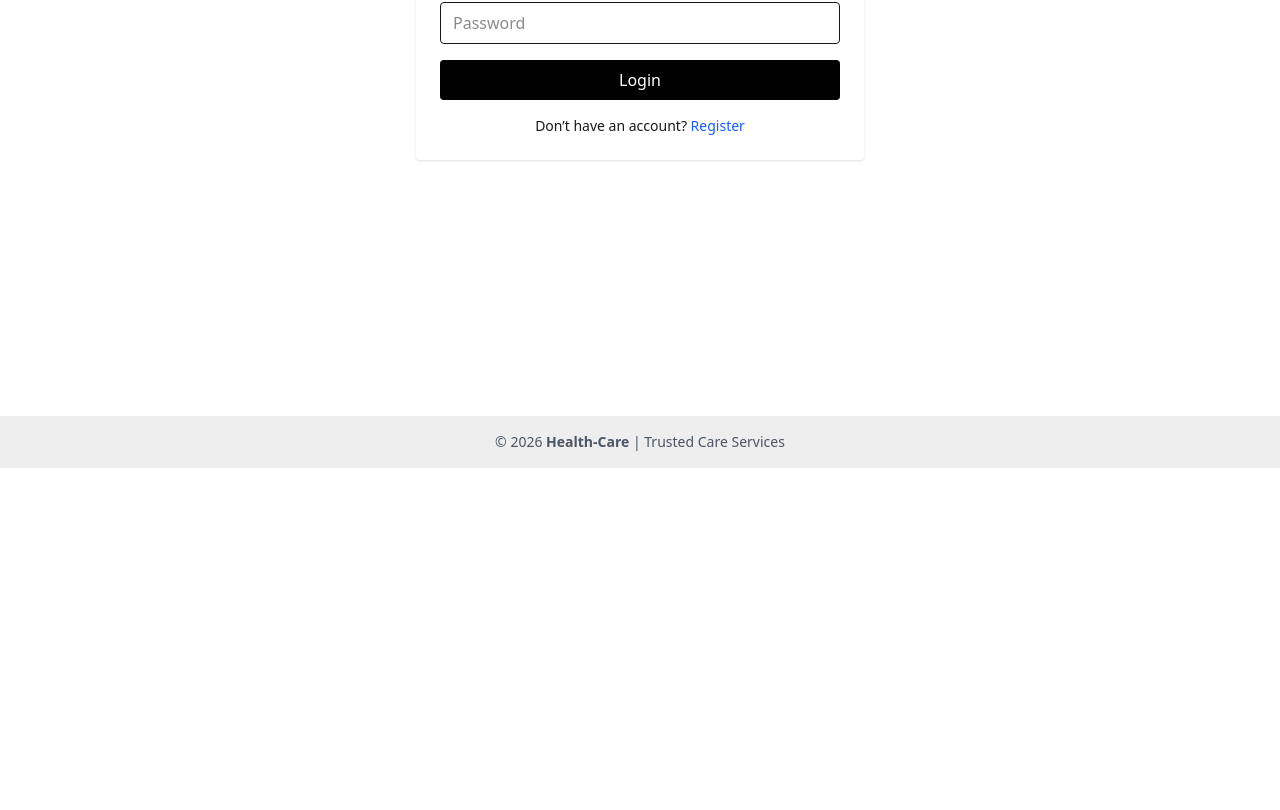
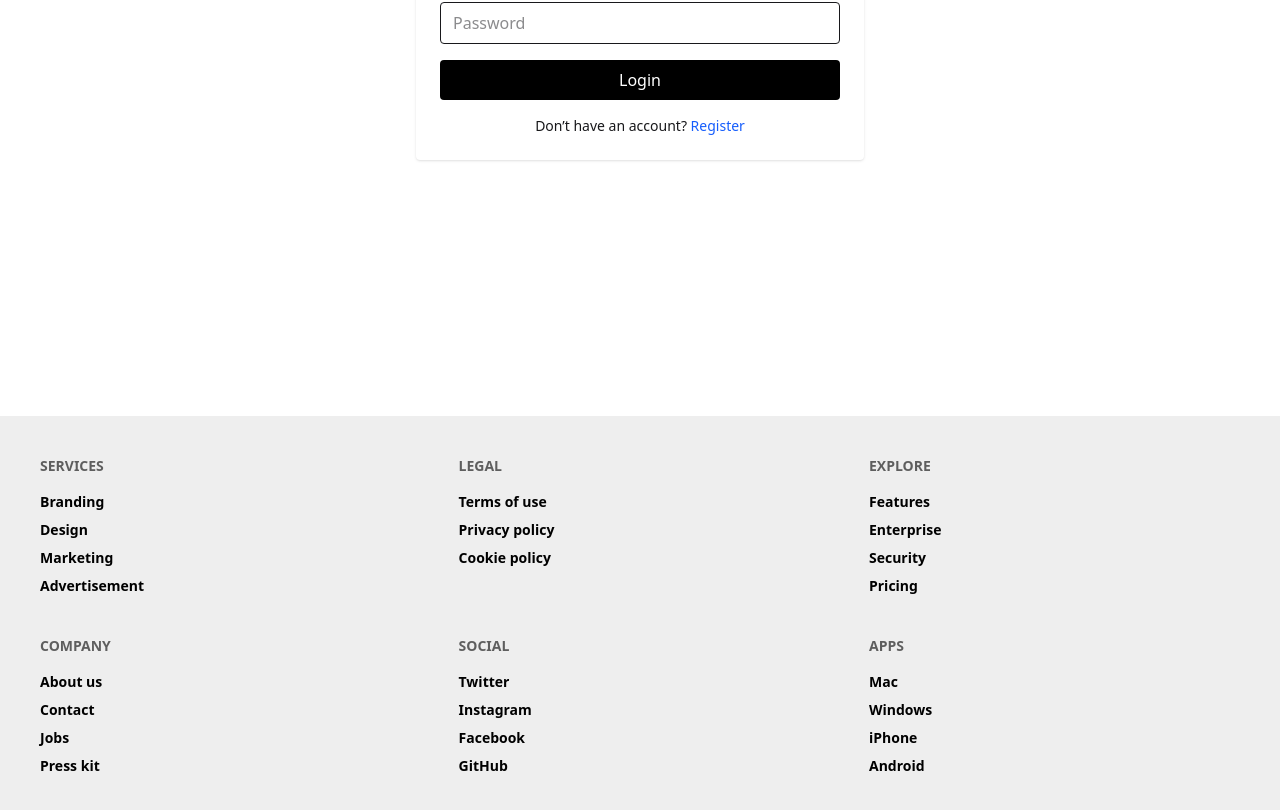
Before and after one commit to islamSorifulhero/Next.js-1, a Next.js app: page /login in a window 1280 px wide. Shown: the part 444-1254 px from the top of the page. Before the commit the page ends 912 px from the top, so only its background shows below. Built offline with nearby package versions, Linux system fonts and the light colour scheme; no server answers.

Commit message:
booking data and Footer updated

```diff
--- a/src/app/page.jsx
+++ b/src/app/page.jsx
@@ -9,7 +9,7 @@
 export default function HomePage() {
   return (
     <div>
-      <div style={{ padding: 20 }}>
+      {/* <div style={{ padding: 20 }}>
         <h1>Welcome to Care.xyz</h1>
         <h2>Our Services</h2>
         {services.map(service => (
@@ -21,7 +21,7 @@
             </Link>
           </div>
         ))}
-      </div>
+      </div> */}
       <Hero></Hero>
       <Service></Service>
       <About></About>
--- a/src/components/Footer.jsx
+++ b/src/components/Footer.jsx
@@ -1,9 +1,47 @@
 export default function Footer() {
   return (
-    <footer className="bg-base-300 text-center py-4 mt-">
-      <p className="text-sm text-gray-600">
-        © 2026 <span className="font-semibold">Health-Care</span> | Trusted Care Services
-      </p>
+    <footer className="footer sm:footer-horizontal bg-base-300 text-black text-l font-semibold grid-rows-2 p-10">
+      <nav>
+        <h6 className="footer-title">Services</h6>
+        <a className="link link-hover">Branding</a>
+        <a className="link link-hover">Design</a>
+        <a className="link link-hover">Marketing</a>
+        <a className="link link-hover">Advertisement</a>
+      </nav>
+      <nav>
+        <h6 className="footer-title">Company</h6>
+        <a className="link link-hover">About us</a>
+        <a className="link link-hover">Contact</a>
+        <a className="link link-hover">Jobs</a>
+        <a className="link link-hover">Press kit</a>
+      </nav>
+      <nav>
+        <h6 className="footer-title">Legal</h6>
+        <a className="link link-hover">Terms of use</a>
+        <a className="link link-hover">Privacy policy</a>
+        <a className="link link-hover">Cookie policy</a>
+      </nav>
+      <nav>
+        <h6 className="footer-title">Social</h6>
+        <a className="link link-hover">Twitter</a>
+        <a className="link link-hover">Instagram</a>
+        <a className="link link-hover">Facebook</a>
+        <a className="link link-hover">GitHub</a>
+      </nav>
+      <nav>
+        <h6 className="footer-title">Explore</h6>
+        <a className="link link-hover">Features</a>
+        <a className="link link-hover">Enterprise</a>
+        <a className="link link-hover">Security</a>
+        <a className="link link-hover">Pricing</a>
+      </nav>
+      <nav>
+        <h6 className="footer-title">Apps</h6>
+        <a className="link link-hover">Mac</a>
+        <a className="link link-hover">Windows</a>
+        <a className="link link-hover">iPhone</a>
+        <a className="link link-hover">Android</a>
+      </nav>
     </footer>
   );
 }
--- a/src/utils/services.jsx
+++ b/src/utils/services.jsx
@@ -1,22 +1,22 @@
 export const services = [
   {
-    _id: "1",
+    _id: "baby",
     title: "Baby Care Service",
     description: "Professional babysitting service at your home.",
     price: 500,
     image: "https://i.ibb.co/Fb6yqKQ/baby-care.jpg",
   },
   {
-    _id: "2",
+    _id: "elderly",
     title: "Elderly Care Service",
     description: "Trusted elderly care with trained caretakers.",
     price: 700,
     image: "https://i.ibb.co/Z6V5Z3y/elderly-care.jpg",
   },
   {
-    _id: "3",
+    _id: "sick",
     title: "Sick People Care",
-    description: "Home care service for sick and special needs people.",
+    description: "Home care service for special needs people.",
     price: 800,
     image: "https://i.ibb.co/G9t7JtH/sick-care.jpg",
   },
```
